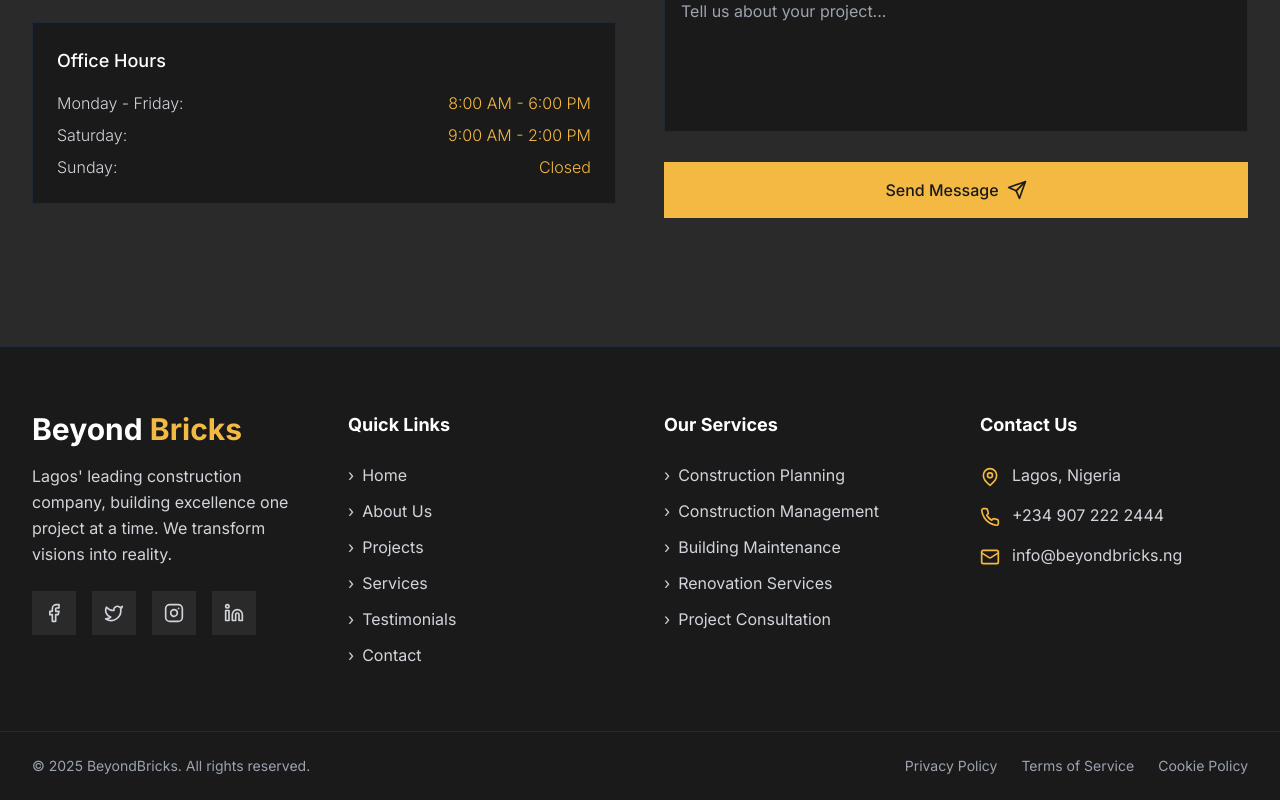
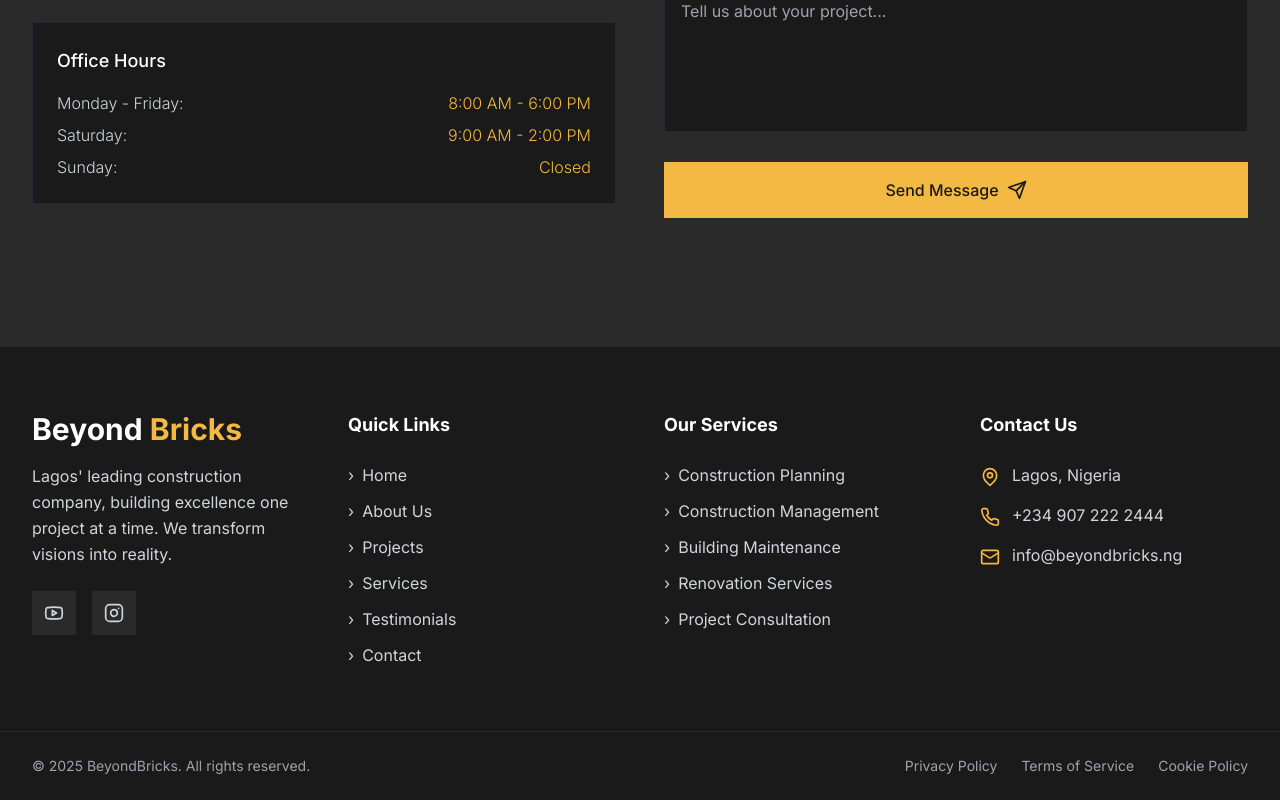
Before and after one commit to marvellousadesanya/beyondbricks, a React (Vite) app: page /contact in a window 1280 px wide. Shown: the part 856-1656 px from the top of the page. Built offline with nearby package versions, Linux system fonts and the light colour scheme.

Commit message:
socials link

```diff
--- a/src/components/Footer.jsx
+++ b/src/components/Footer.jsx
@@ -1,10 +1,8 @@
 import React from "react";
 import { useNavigate, useLocation } from "react-router-dom";
 import {
-  Facebook,
-  Twitter,
+  Youtube,
   Instagram,
-  Linkedin,
   Mail,
   Phone,
   MapPin,
@@ -33,10 +31,8 @@ const Footer = () => {
   ];
 
   const socialLinks = [
-    { icon: <Facebook size={20} />, href: "#", label: "Facebook" },
-    { icon: <Twitter size={20} />, href: "#", label: "Twitter" },
-    { icon: <Instagram size={20} />, href: "#", label: "Instagram" },
-    { icon: <Linkedin size={20} />, href: "#", label: "LinkedIn" },
+    { icon: <Youtube size={20} />, href: "https://www.youtube.com/@bamithebuilder", label: "YouTube" },
+    { icon: <Instagram size={20} />, href: "https://www.instagram.com/bamithebuilder?igsh=eHRndXp4cHk1NTR6", label: "Instagram" },
   ];
 
   const handleLinkClick = (e, href, isSection) => {
@@ -87,6 +83,8 @@ const Footer = () => {
                   key={index}
                   href={social.href}
                   aria-label={social.label}
+                  target="_blank"
+                  rel="noopener noreferrer"
                   className="bg-secondary-dark p-3 text-gray-300 hover:text-accent-gold hover:bg-accent-gold/10 transition-all duration-200">
                   {social.icon}
                 </a>
```
